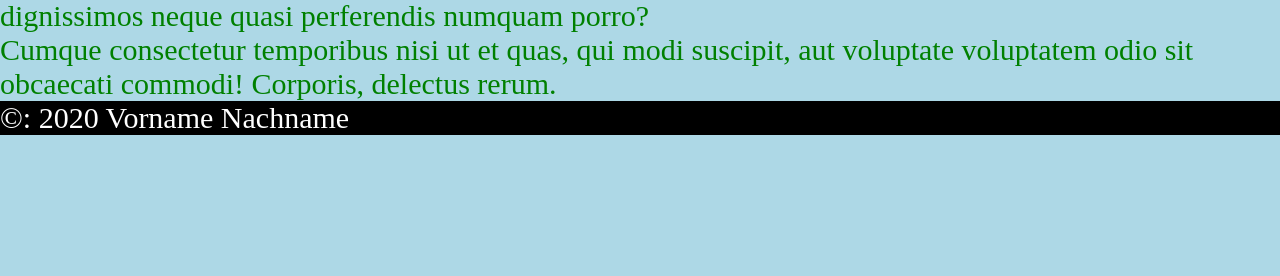
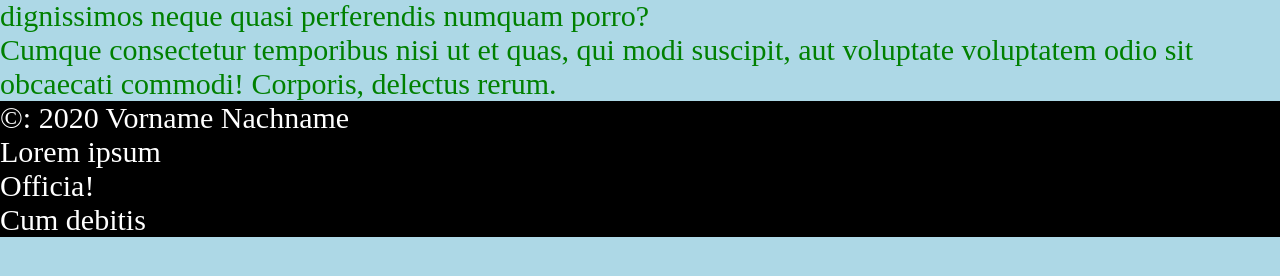
Before and after one commit to edi2911/erste-webseite, a plain HTML site: page index.html in a window 1280 px wide. Shown: the part 138-414 px from the top of the page. Drawn offline with Linux system fonts and the light colour scheme.

Commit message:
Footer mit ULLI bearbeitet

```diff
--- a/index.html
+++ b/index.html
@@ -23,6 +23,11 @@
     </main>
     <footer>
       &copy: 2020 Vorname Nachname
+      <ul>
+        <li>Lorem ipsum</li>
+        <li>Officia!</li>
+        <li>Cum debitis</li>
+      </ul>
     </footer>
   </body>
 </html>
```
